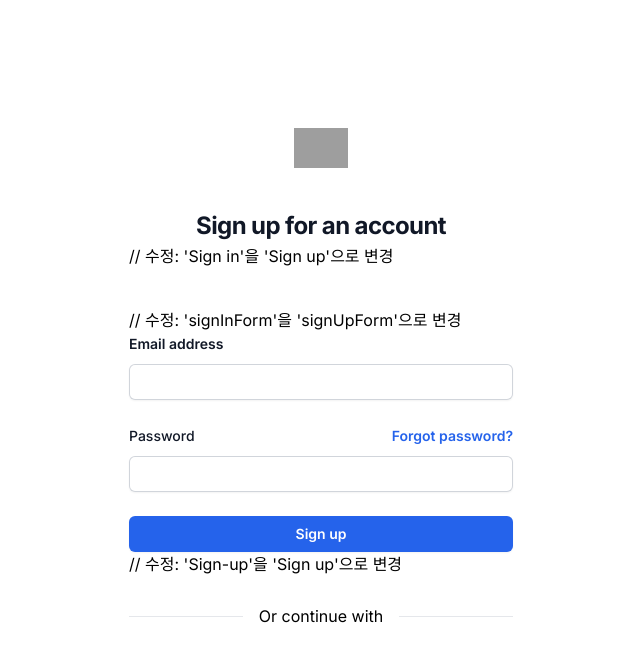
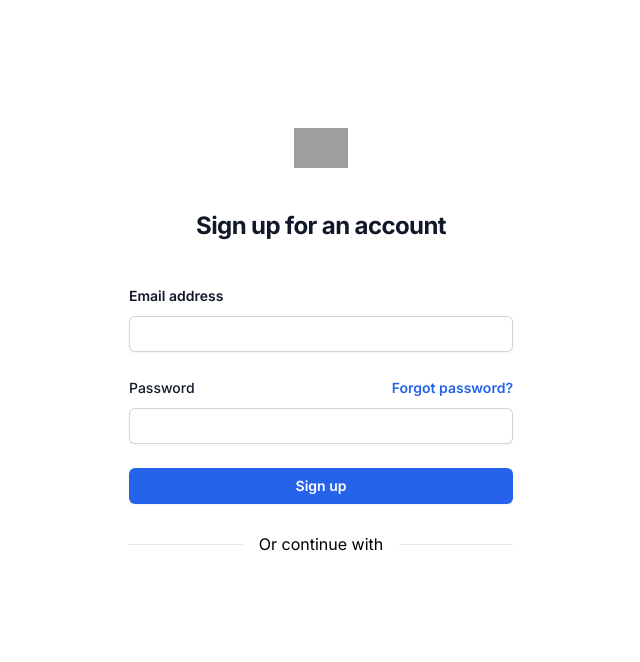
Before and after one commit to crezelts/halosweet, a Next.js app: page /signup in a window 1280 px wide. Shown: the top 662 px of the page, without its empty margins (319-959 px from the left). Built offline with nearby package versions, Linux system fonts and the light colour scheme; grey boxes are pictures that could not be loaded.

Commit message:
Update page.js

```diff
--- a/app/signup/page.js
+++ b/app/signup/page.js
@@ -39,11 +39,11 @@ function SignUpForm() {
       <div className="flex min-h-full flex-col justify-center px-6 py-12 lg:px-8">
         <div className="sm:mx-auto sm:w-full sm:max-w-sm">
           <img className="mx-auto h-10 w-auto" src="https://tailwindui.com/img/logos/mark.svg?color=indigo&shade=600" alt="Your Company" />
-          <h2 className="mt-10 text-center text-2xl font-bold leading-9 tracking-tight text-gray-900">Sign up for an account</h2> // 수정: 'Sign in'을 'Sign up'으로 변경
+          <h2 className="mt-10 text-center text-2xl font-bold leading-9 tracking-tight text-gray-900">Sign up for an account</h2>
         </div>
 
         <div className="mt-10 sm:mx-auto sm:w-full sm:max-w-sm">
-          <form id="signUpForm" className="space-y-6"> // 수정: 'signInForm'을 'signUpForm'으로 변경
+          <form id="signUpForm" className="space-y-6">
             <div>
               <label htmlFor="email" className="block text-sm font-semibold leading-6 text-gray-900">Email address</label>
               <div className="mt-2">
@@ -64,7 +64,7 @@ function SignUpForm() {
             </div>
 
             <div>
-              <button type="submit" className="flex w-full justify-center rounded-md bg-blue-600 px-3 py-1.5 text-sm font-semibold leading-6 text-white shadow-sm hover:bg-blue-500 focus-visible:outline focus-visible:outline-2 focus-visible:outline-offset-2 focus-visible:outline-blue-600">Sign up</button> // 수정: 'Sign-up'을 'Sign up'으로 변경
+              <button type="submit" className="flex w-full justify-center rounded-md bg-blue-600 px-3 py-1.5 text-sm font-semibold leading-6 text-white shadow-sm hover:bg-blue-500 focus-visible:outline focus-visible:outline-2 focus-visible:outline-offset-2 focus-visible:outline-blue-600">Sign up</button>
             </div>
           </form>
 
```
